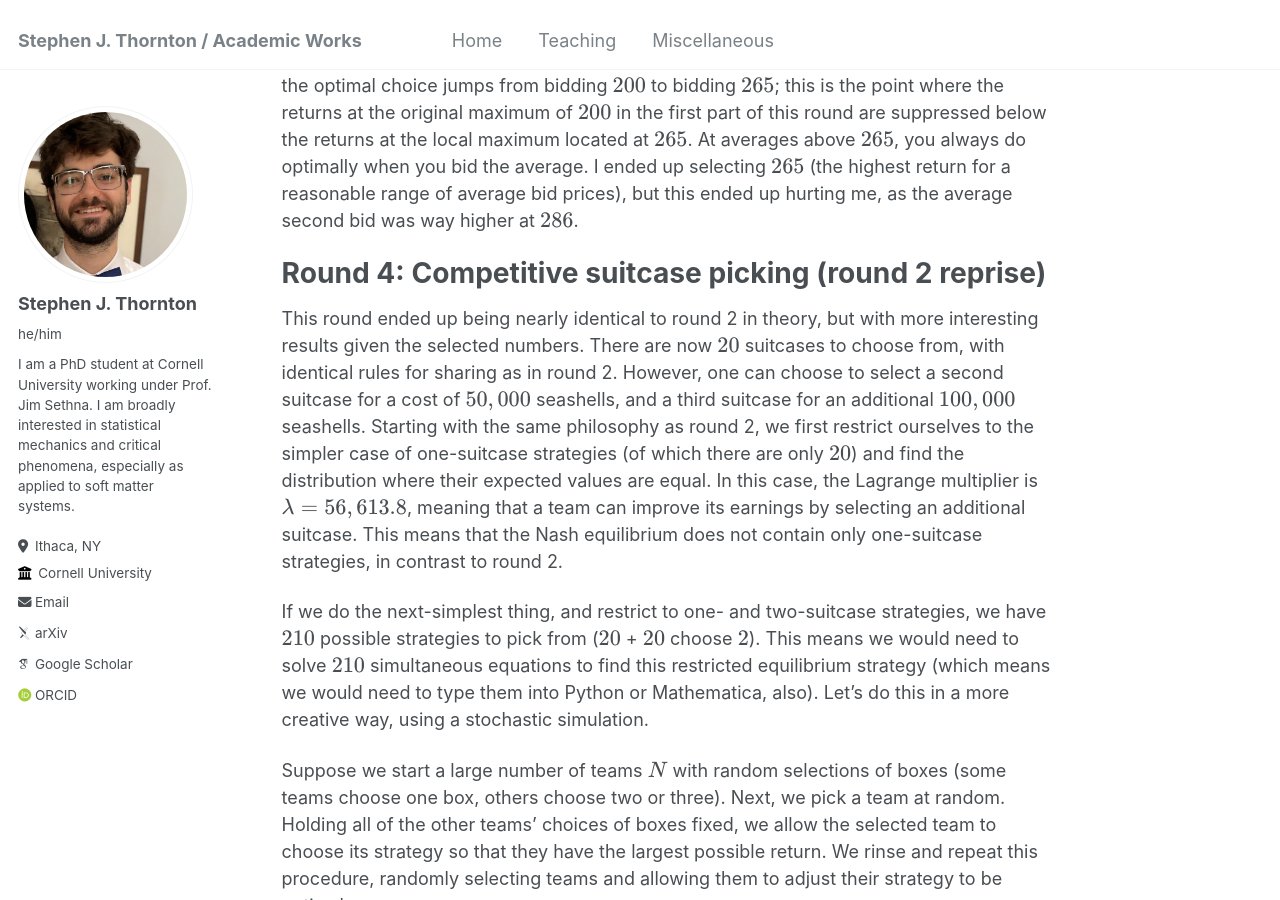
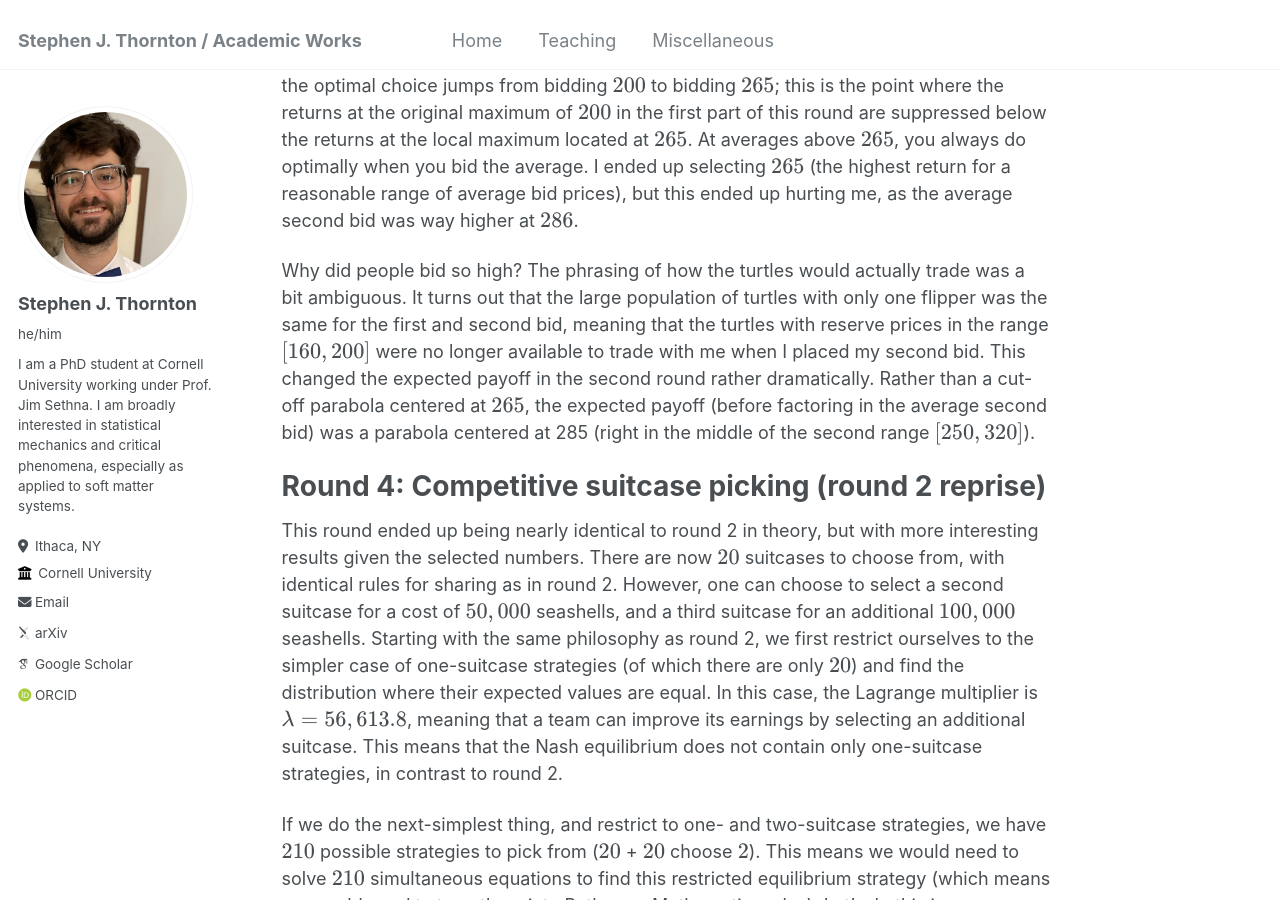
Before and after one commit to stephen-thornton/stephen-thornton.github.io, a Jekyll site: the page built from _miscellaneous/Prosperity.md, in a window 1280 px wide and 900 px high, scrolled down 6940 px. Built offline with Jekyll 4.4.1, drawn with Linux system fonts in a browser that asks for light colours; some web fonts are replaced; some of the changed text lies outside the part shown.

Commit message:
Update Prosperity.md

```diff
--- a/_miscellaneous/Prosperity.md
+++ b/_miscellaneous/Prosperity.md
@@ -90,13 +90,13 @@ In this round, there is a "large collection" of turtles that are looking to trad
 
 $$\rho(x) = \frac{1}{110}\left[160\leq x \leq 200\textrm{   or   }250\leq x \leq 320\right].$$
 
-We are told the following fact, which I think many teams misinterpreted: "The distribution of reserve prices is uniform between \\( 160–200 \\) and \\( 250–320 \\), but none of the Sea Turtles will trade between \\( 200 \\) and \\( 250 \\) due to some ancient superstition." Some teams interpreted the second part of this sentence as an explanation of the strange distribution (why do no turtles have reserve prices between \\( 200 \\) and \\( 250 \\)? Superstition!). However, as it is written, it is implying something more severe:
+We are told the following fact: "The distribution of reserve prices is uniform between \\( 160–200 \\) and \\( 250–320 \\), but none of the Sea Turtles will trade between \\( 200 \\) and \\( 250 \\) due to some ancient superstition." Some teams interpreted the second part of this sentence as an explanation of the strange distribution (why do no turtles have reserve prices between \\( 200 \\) and \\( 250 \\)? Superstition!). However, as it is written, it is implying something more severe:
 
 1) It specifically says none of the turtles will *trade* between \\( 200 \\) and \\( 250 \\).
 
 2) The turtles *trade* flippers with you at your *bid* price.
 
-Conclusion: exactly ZERO turtles will trade with you if you place a bid between \\( 200 \\) and \\( 250 \\). This won't change many of my conclusions, but it does explain some peculiarities in the graphs I will show.
+This should mean that no turtles will trade with you if you place a bid between \\( 200 \\) and \\( 250 \\). This won't change many of my conclusions, but it does explain some peculiarities in the graphs I will show.
 
 In the first part of this round, this is all of the information we have. We can compute our expected return per flipper (I assume each of the large number of turtles has one flipper to trade). Suppose our bid price is \\( b_1 \\). Then, so long as we don't bid between \\( 200 \\) and \\( 250 \\), our expected return per flipper is the difference between our sale and purchase price, multiplied by the expected fraction of turtles that trade with us:
 
@@ -126,6 +126,8 @@ We can also plot the expected returns as a function of the optimal second bid:
 <img src="/images/Round3BestReturns.png" width="700"/>
 
 The mean second bid should never be less than \\( 200 \\), since no team will want to bid less than \\( 200 \\) (you will always do strictly worse than picking \\( 200 \\), no matter what the average second bid is, if you do this). At an average bid price of \\( 320-10\times 33^{2/3}=217.117 \\), the optimal choice jumps from bidding \\( 200 \\) to bidding \\( 265 \\); this is the point where the returns at the original maximum of \\( 200 \\) in the first part of this round are suppressed below the returns at the local maximum located at \\( 265 \\). At averages above \\( 265 \\), you always do optimally when you bid the average. I ended up selecting \\( 265 \\) (the highest return for a reasonable range of average bid prices), but this ended up hurting me, as the average second bid was way higher at \\( 286 \\).
+
+Why did people bid so high? The phrasing of how the turtles would actually trade was a bit ambiguous. It turns out that the large population of turtles with only one flipper was the same for the first and second bid, meaning that the turtles with reserve prices in the range \\( [160,200] \\) were no longer available to trade with me when I placed my second bid. This changed the expected payoff in the second round rather dramatically. Rather than a cut-off parabola centered at \\( 265 \\), the expected payoff (before factoring in the average second bid) was a parabola centered at 285 (right in the middle of the second range \\( [250,320] \\)).
 
 # Round 4: Competitive suitcase picking (round 2 reprise)
 This round ended up being nearly identical to round 2 in theory, but with more interesting results given the selected numbers. There are now \\( 20 \\) suitcases to choose from, with identical rules for sharing as in round 2. However, one can choose to select a second suitcase for a cost of \\( 50,000 \\) seashells, and a third suitcase for an additional \\( 100,000 \\) seashells. Starting with the same philosophy as round 2, we first restrict ourselves to the simpler case of one-suitcase strategies (of which there are only \\( 20 \\)) and find the distribution where their expected values are equal. In this case, the Lagrange multiplier is \\( \lambda = 56,613.8 \\), meaning that a team can improve its earnings by selecting an additional suitcase. This means that the Nash equilibrium does not contain only one-suitcase strategies, in contrast to round 2.
```
